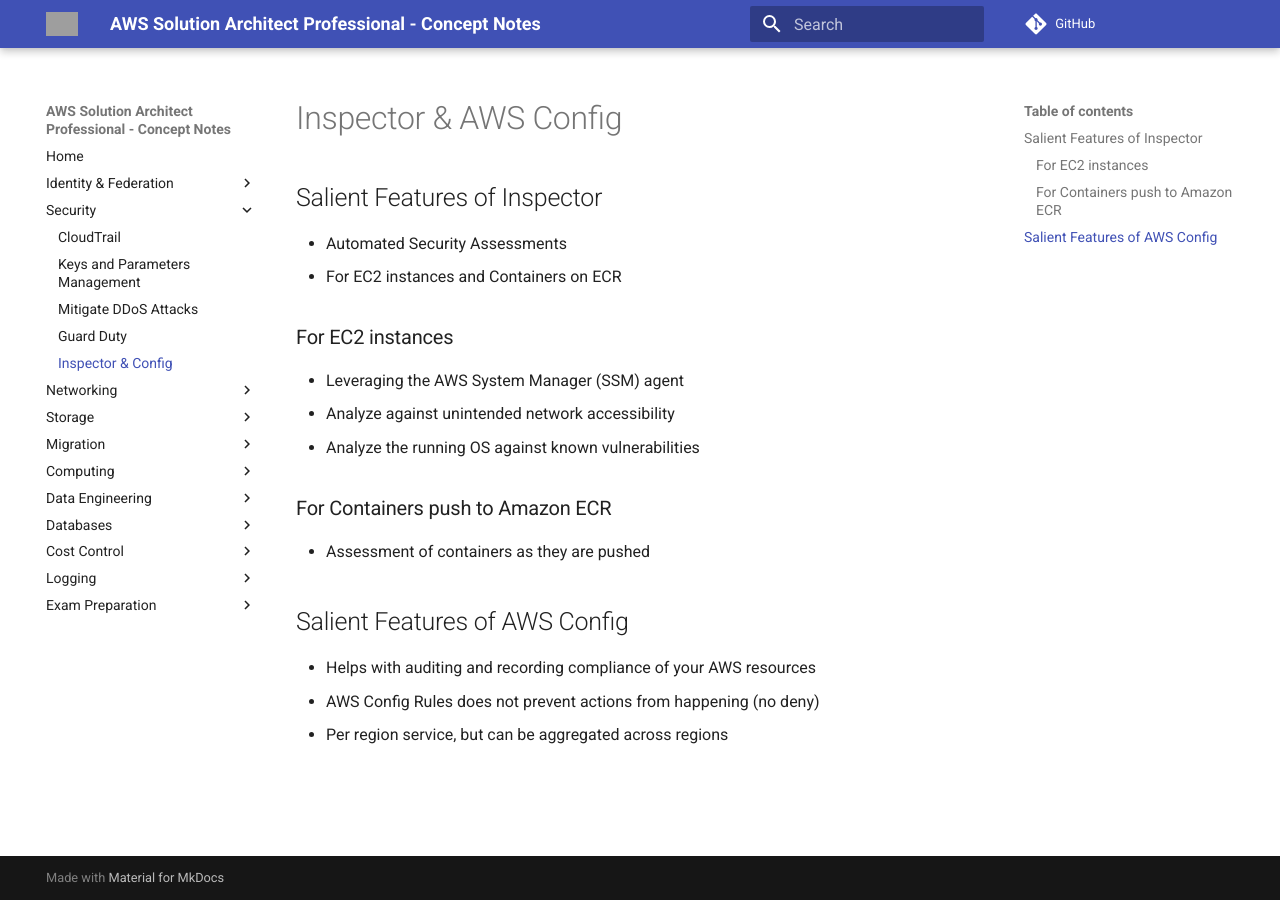
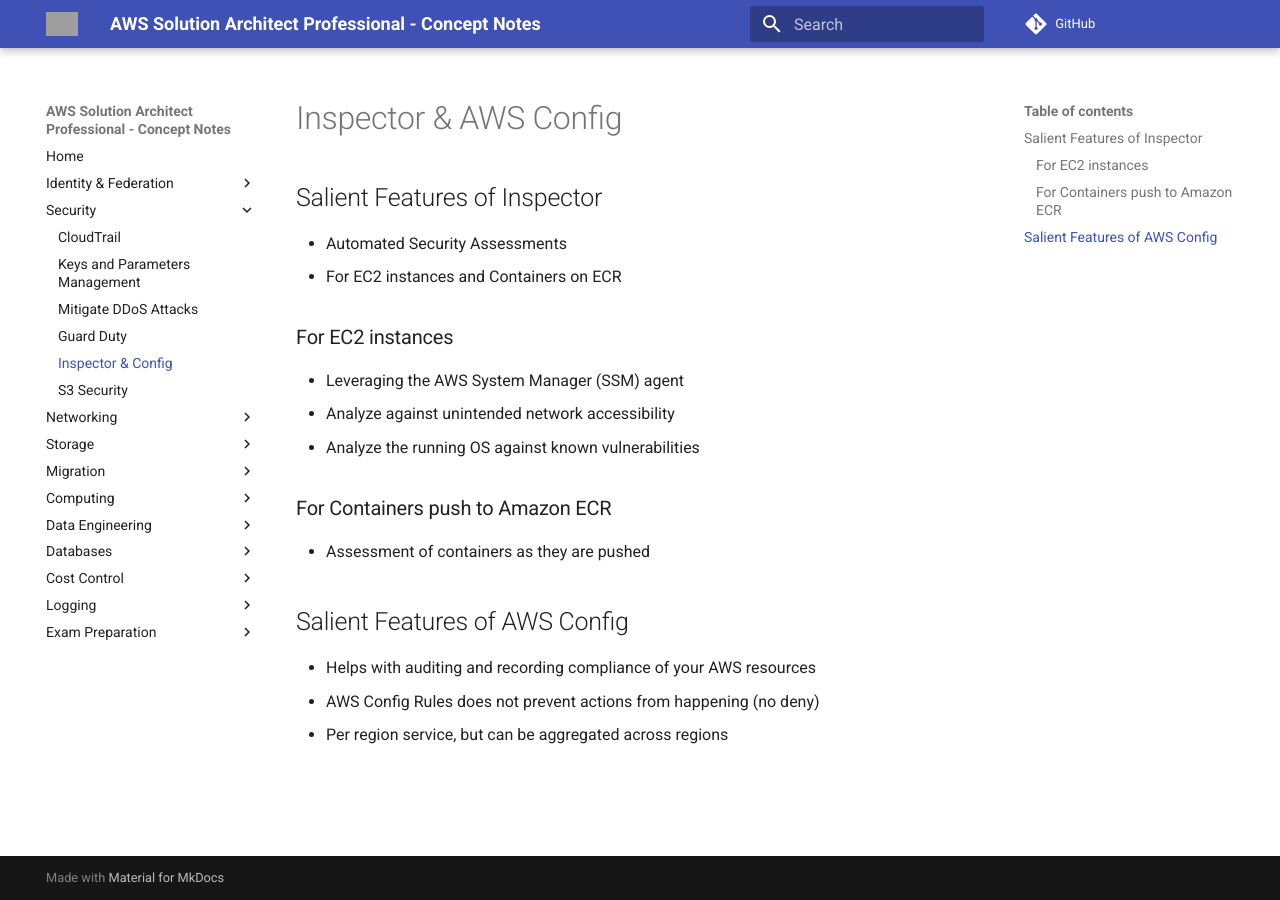
Before and after one commit to jeyabalajis/aws-certified-sa-pro-notes, an MkDocs documentation site: the page built from docs/security/inspector_config.md, in a window 1280 px wide. Built offline with MkDocs 1.6.1 and Material for MkDocs 9.7.7, drawn with Linux system fonts in a browser that asks for light colours; comment, search, counter and statistics services are not loaded; grey boxes are pictures that could not be loaded.

Commit message:
Update mkdocs.yml

```diff
--- a/mkdocs.yml
+++ b/mkdocs.yml
@@ -24,6 +24,7 @@
       - Mitigate DDoS Attacks: security/ddos_attacks_mitigation.md
       - Guard Duty: security/guard_duty.md
       - Inspector & Config: security/inspector_config.md
+      - S3 Security: security/s3_security.md
   - Networking:
       - Hybrid Networking: network/hybrid_networking.md
       - VPC: network/vpc.md
```
